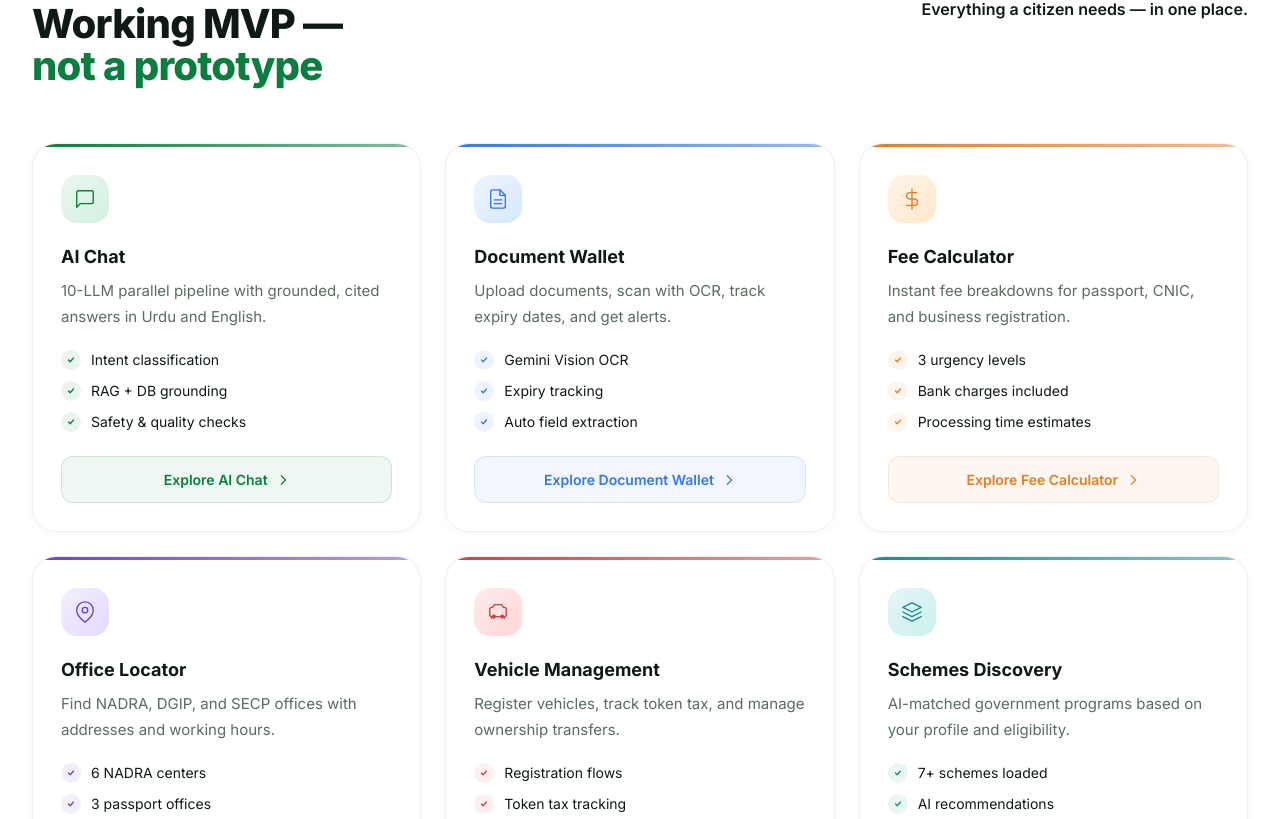
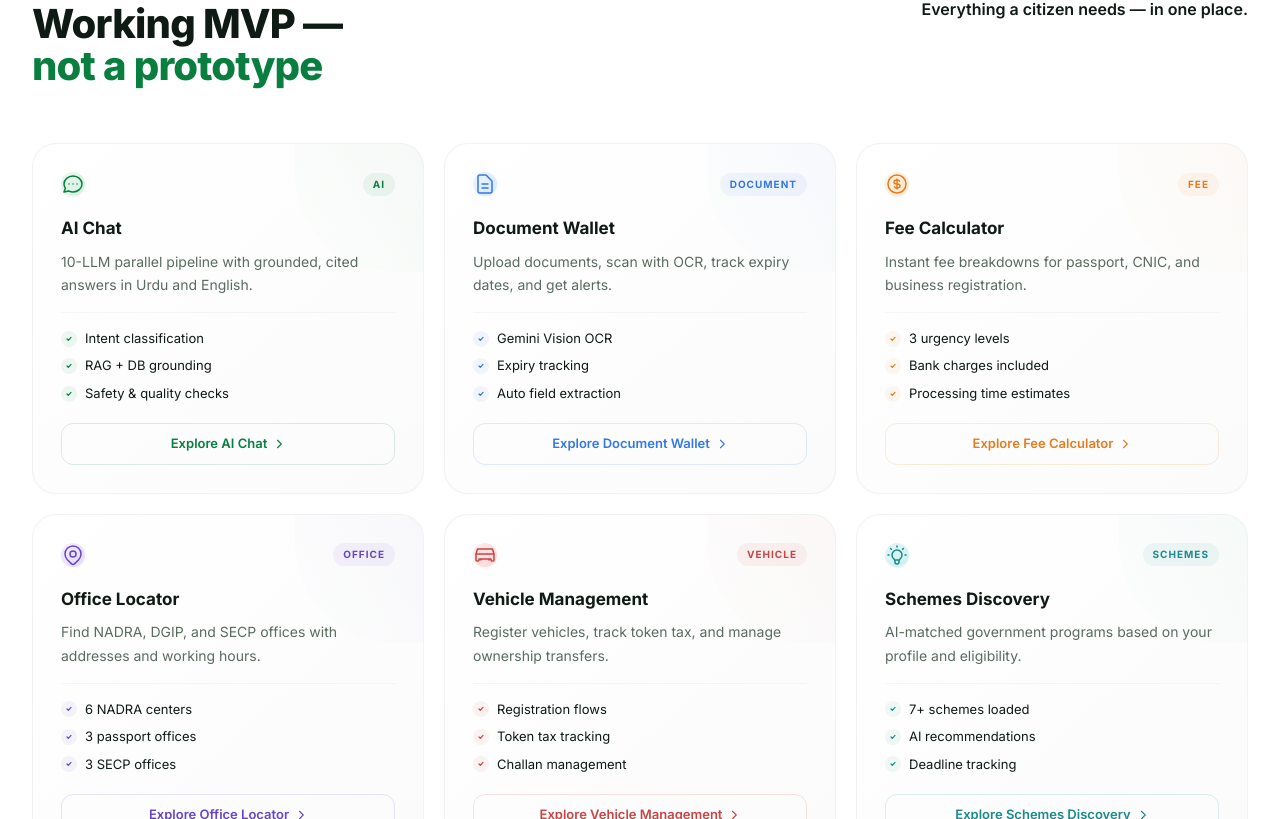
Before and after one commit to 1ehtishamtahir/RaahAI, a Next.js app in the folder frontend/: page / in a window 1280 px wide. Shown: the part 2801-3620 px from the top of the page. Built offline with nearby package versions, Linux system fonts and the light colour scheme; no server answers; a web font is replaced by a local one.

Commit message:
Update MVP card icons to minimal outline style

```diff
--- a/frontend/app/page.tsx
+++ b/frontend/app/page.tsx
@@ -303,34 +303,39 @@ export default function Home() {
             </div>
           </div>
 
-          <div className="grid md:grid-cols-3 gap-6">
+          <div className="grid md:grid-cols-3 gap-5">
             {[
-              { title: "AI Chat", desc: "10-LLM parallel pipeline with grounded, cited answers in Urdu and English.", points: ["Intent classification", "RAG + DB grounding", "Safety & quality checks"], color: "#087F3E", gradient: "from-[#EAF7EE] to-[#D4F1E0]", icon: <svg width="22" height="22" viewBox="0 0 24 24" fill="none" stroke="#087F3E" strokeWidth="1.5" strokeLinecap="round" strokeLinejoin="round"><path d="M21 15a2 2 0 0 1-2 2H7l-4 4V5a2 2 0 0 1 2-2h14a2 2 0 0 1 2 2z"/></svg> },
-              { title: "Document Wallet", desc: "Upload documents, scan with OCR, track expiry dates, and get alerts.", points: ["Gemini Vision OCR", "Expiry tracking", "Auto field extraction"], color: "#3478E5", gradient: "from-[#EFF4FF] to-[#D6E8FF]", icon: <svg width="22" height="22" viewBox="0 0 24 24" fill="none" stroke="#3478E5" strokeWidth="1.5" strokeLinecap="round" strokeLinejoin="round"><path d="M14 2H6a2 2 0 0 0-2 2v16a2 2 0 0 0 2 2h12a2 2 0 0 0 2-2V8z"/><polyline points="14 2 14 8 20 8"/><line x1="16" y1="13" x2="8" y2="13"/><line x1="16" y1="17" x2="8" y2="17"/></svg> },
-              { title: "Fee Calculator", desc: "Instant fee breakdowns for passport, CNIC, and business registration.", points: ["3 urgency levels", "Bank charges included", "Processing time estimates"], color: "#E57D20", gradient: "from-[#FFF4E5] to-[#FFE8CC]", icon: <svg width="22" height="22" viewBox="0 0 24 24" fill="none" stroke="#E57D20" strokeWidth="1.5" strokeLinecap="round" strokeLinejoin="round"><line x1="12" y1="1" x2="12" y2="23"/><path d="M17 5H9.5a3.5 3.5 0 0 0 0 7h5a3.5 3.5 0 0 1 0 7H6"/></svg> },
-              { title: "Office Locator", desc: "Find NADRA, DGIP, and SECP offices with addresses and working hours.", points: ["6 NADRA centers", "3 passport offices", "3 SECP offices"], color: "#6844C7", gradient: "from-[#F3EEFF] to-[#E4DAFF]", icon: <svg width="22" height="22" viewBox="0 0 24 24" fill="none" stroke="#6844C7" strokeWidth="1.5" strokeLinecap="round" strokeLinejoin="round"><path d="M21 10c0 7-9 13-9 13s-9-6-9-13a9 9 0 0 1 18 0z"/><circle cx="12" cy="10" r="3"/></svg> },
-              { title: "Vehicle Management", desc: "Register vehicles, track token tax, and manage ownership transfers.", points: ["Registration flows", "Token tax tracking", "Challan management"], color: "#C74444", gradient: "from-[#FFECEC] to-[#FFD6D6]", icon: <svg width="22" height="22" viewBox="0 0 24 24" fill="none" stroke="#C74444" strokeWidth="1.5" strokeLinecap="round" strokeLinejoin="round"><path d="M5 17h14M5 17a2 2 0 0 1-2-2V9a2 2 0 0 1 2-2h1l2-3h8l2 3h1a2 2 0 0 1 2 2v6a2 2 0 0 1-2 2M5 17v2m14-2v2"/><circle cx="7.5" cy="17" r="1.5"/><circle cx="16.5" cy="17" r="1.5"/></svg> },
-              { title: "Schemes Discovery", desc: "AI-matched government programs based on your profile and eligibility.", points: ["7+ schemes loaded", "AI recommendations", "Deadline tracking"], color: "#1A8A8A", gradient: "from-[#E5F6F6] to-[#CCF0F0]", icon: <svg width="22" height="22" viewBox="0 0 24 24" fill="none" stroke="#1A8A8A" strokeWidth="1.5" strokeLinecap="round" strokeLinejoin="round"><path d="M12 2L2 7l10 5 10-5-10-5z"/><path d="M2 17l10 5 10-5"/><path d="M2 12l10 5 10-5"/></svg> },
+              { title: "AI Chat", desc: "10-LLM parallel pipeline with grounded, cited answers in Urdu and English.", points: ["Intent classification", "RAG + DB grounding", "Safety & quality checks"], color: "#087F3E", gradient: "from-[#EAF7EE] to-[#D4F1E0]", icon: <svg width="24" height="24" fill="none" viewBox="0 0 24 24" stroke="#087F3E" strokeWidth="1.5"><path strokeLinecap="round" strokeLinejoin="round" d="M8 12h.01M12 12h.01M16 12h.01M21 12c0 4.418-4.03 8-9 8a9.863 9.863 0 01-4.255-.949L3 20l1.395-3.72C3.512 15.042 3 13.574 3 12c0-4.418 4.03-8 9-8s9 3.582 9 8z" /></svg> },
+              { title: "Document Wallet", desc: "Upload documents, scan with OCR, track expiry dates, and get alerts.", points: ["Gemini Vision OCR", "Expiry tracking", "Auto field extraction"], color: "#3478E5", gradient: "from-[#EFF4FF] to-[#D6E8FF]", icon: <svg width="24" height="24" fill="none" viewBox="0 0 24 24" stroke="#3478E5" strokeWidth="1.5"><path strokeLinecap="round" strokeLinejoin="round" d="M9 12h6m-6 4h6m2 5H7a2 2 0 01-2-2V5a2 2 0 012-2h5.586a1 1 0 01.707.293l5.414 5.414a1 1 0 01.293.707V19a2 2 0 01-2 2z" /></svg> },
+              { title: "Fee Calculator", desc: "Instant fee breakdowns for passport, CNIC, and business registration.", points: ["3 urgency levels", "Bank charges included", "Processing time estimates"], color: "#E57D20", gradient: "from-[#FFF4E5] to-[#FFE8CC]", icon: <svg width="24" height="24" fill="none" viewBox="0 0 24 24" stroke="#E57D20" strokeWidth="1.5"><path strokeLinecap="round" strokeLinejoin="round" d="M12 8c-1.657 0-3 .895-3 2s1.343 2 3 2 3 .895 3 2-1.343 2-3 2m0-8c1.11 0 2.08.402 2.599 1M12 8V7m0 1v8m0 0v1m0-1c-1.11 0-2.08-.402-2.599-1M21 12a9 9 0 11-18 0 9 9 0 0118 0z" /></svg> },
+              { title: "Office Locator", desc: "Find NADRA, DGIP, and SECP offices with addresses and working hours.", points: ["6 NADRA centers", "3 passport offices", "3 SECP offices"], color: "#6844C7", gradient: "from-[#F3EEFF] to-[#E4DAFF]", icon: <svg width="24" height="24" fill="none" viewBox="0 0 24 24" stroke="#6844C7" strokeWidth="1.5"><path strokeLinecap="round" strokeLinejoin="round" d="M17.657 16.657L13.414 20.9a1.998 1.998 0 01-2.827 0l-4.244-4.243a8 8 0 1111.314 0z" /><path strokeLinecap="round" strokeLinejoin="round" d="M15 11a3 3 0 11-6 0 3 3 0 016 0z" /></svg> },
+              { title: "Vehicle Management", desc: "Register vehicles, track token tax, and manage ownership transfers.", points: ["Registration flows", "Token tax tracking", "Challan management"], color: "#C74444", gradient: "from-[#FFECEC] to-[#FFD6D6]", icon: <svg width="24" height="24" fill="none" viewBox="0 0 24 24" stroke="#C74444" strokeWidth="1.5"><path strokeLinecap="round" strokeLinejoin="round" d="M8 17h.01M16 17h.01M3 11l1.5-5h15l1.5 5M3 11v6a1 1 0 001 1h1a1 1 0 001-1v-1h12v1a1 1 0 001 1h1a1 1 0 001-1v-6M3 11h18" /></svg> },
+              { title: "Schemes Discovery", desc: "AI-matched government programs based on your profile and eligibility.", points: ["7+ schemes loaded", "AI recommendations", "Deadline tracking"], color: "#1A8A8A", gradient: "from-[#E5F6F6] to-[#CCF0F0]", icon: <svg width="24" height="24" fill="none" viewBox="0 0 24 24" stroke="#1A8A8A" strokeWidth="1.5"><path strokeLinecap="round" strokeLinejoin="round" d="M9.663 17h4.673M12 3v1m6.364 1.636l-.707.707M21 12h-1M4 12H3m3.343-5.657l-.707-.707m2.828 9.9a5 5 0 117.072 0l-.548.547A3.374 3.374 0 0014 18.469V19a2 2 0 11-4 0v-.531c0-.895-.356-1.754-.988-2.386l-.548-.547z" /></svg> },
             ].map((s) => (
-              <div key={s.title} className="group relative bg-white rounded-[24px] border border-[#E3E9E5]/60 overflow-hidden shadow-[0_2px_8px_rgba(0,0,0,0.03)] hover:shadow-[0_20px_60px_rgba(0,0,0,0.1)] hover:-translate-y-1 transition-all duration-500">
-                <div className="h-[3px] w-full" style={{ background: `linear-gradient(90deg, ${s.color}, ${s.color}80)` }} />
-                <div className="p-7">
-                  <div className={`w-12 h-12 rounded-2xl bg-gradient-to-br ${s.gradient} flex items-center justify-center`}>{s.icon}</div>
-                  <h3 className="font-bold text-[18px] text-[#0F1A14] mt-5">{s.title}</h3>
-                  <p className="text-[15px] text-[#5A6B60] leading-[1.7] mt-2">{s.desc}</p>
-                  <ul className="mt-5 space-y-2.5">
+              <div key={s.title} className="group relative bg-gradient-to-br from-white to-[#FAFBFA] rounded-[24px] border border-[#E3E9E5]/50 p-7 shadow-[0_1px_3px_rgba(0,0,0,0.02)] hover:shadow-[0_20px_60px_rgba(0,0,0,0.09)] hover:-translate-y-1.5 transition-all duration-500 overflow-hidden">
+                <div className="absolute top-0 right-0 w-32 h-32 bg-gradient-to-bl opacity-[0.03] pointer-events-none rounded-bl-[100px]" style={{ background: `linear-gradient(to bottom left, ${s.color}, transparent)` }} />
+                <div className="relative">
+                  <div className="flex items-center justify-between mb-5">
+                    <div className={`w-13 h-13 rounded-2xl bg-gradient-to-br ${s.gradient} flex items-center justify-center shadow-sm`}>{s.icon}</div>
+                    <span className="text-[10px] font-bold tracking-widest uppercase px-2.5 py-1 rounded-full" style={{ color: s.color, background: `${s.color}10` }}>{s.title.split(' ')[0]}</span>
+                  </div>
+                  <h3 className="font-bold text-[17px] text-[#0F1A14]">{s.title}</h3>
+                  <p className="text-[14px] text-[#5A6B60] leading-[1.65] mt-2">{s.desc}</p>
+                  <div className="mt-4 pt-4 border-t border-[#E3E9E5]/40">
+                    <ul className="space-y-2">
                       {s.points.map((p) => (
-                      <li key={p} className="flex items-center gap-2.5 text-[14px] text-[#0F1A14]">
-                        <span className="w-5 h-5 rounded-full flex items-center justify-center" style={{ background: `${s.color}15` }}>
-                          <svg width="10" height="10" viewBox="0 0 10 10" fill="none"><path d="M2.5 5L4.2 6.7L7.5 3" stroke={s.color} strokeWidth="1.3" strokeLinecap="round" strokeLinejoin="round" /></svg>
+                        <li key={p} className="flex items-center gap-2 text-[13px] text-[#0F1A14]">
+                          <span className="w-4 h-4 rounded-full flex items-center justify-center shrink-0" style={{ background: `${s.color}10` }}>
+                            <svg width="8" height="8" viewBox="0 0 10 10" fill="none"><path d="M2.5 5L4.2 6.7L7.5 3" stroke={s.color} strokeWidth="1.5" strokeLinecap="round" strokeLinejoin="round" /></svg>
                           </span>
                           {p}
                         </li>
                       ))}
                     </ul>
-                  <Link href="/dashboard" className="mt-6 w-full rounded-xl font-semibold py-3 text-[14px] transition-all hover:opacity-90 flex items-center justify-center gap-2" style={{ color: s.color, background: `${s.color}10`, border: `1px solid ${s.color}25` }}>
+                  </div>
+                  <Link href="/dashboard" className="mt-5 w-full rounded-xl font-semibold py-2.5 text-[13px] transition-all hover:opacity-80 flex items-center justify-center gap-1.5 border" style={{ color: s.color, borderColor: `${s.color}25` }}>
                     Explore {s.title}
-                    <svg width="14" height="14" viewBox="0 0 16 16" fill="none"><path d="M6 3L11 8L6 13" stroke="currentColor" strokeWidth="1.5" strokeLinecap="round" /></svg>
+                    <svg width="12" height="12" viewBox="0 0 16 16" fill="none"><path d="M6 3L11 8L6 13" stroke="currentColor" strokeWidth="1.5" strokeLinecap="round" /></svg>
                   </Link>
                 </div>
               </div>
```
Lines whose indentation alone changed are shown as unchanged.
